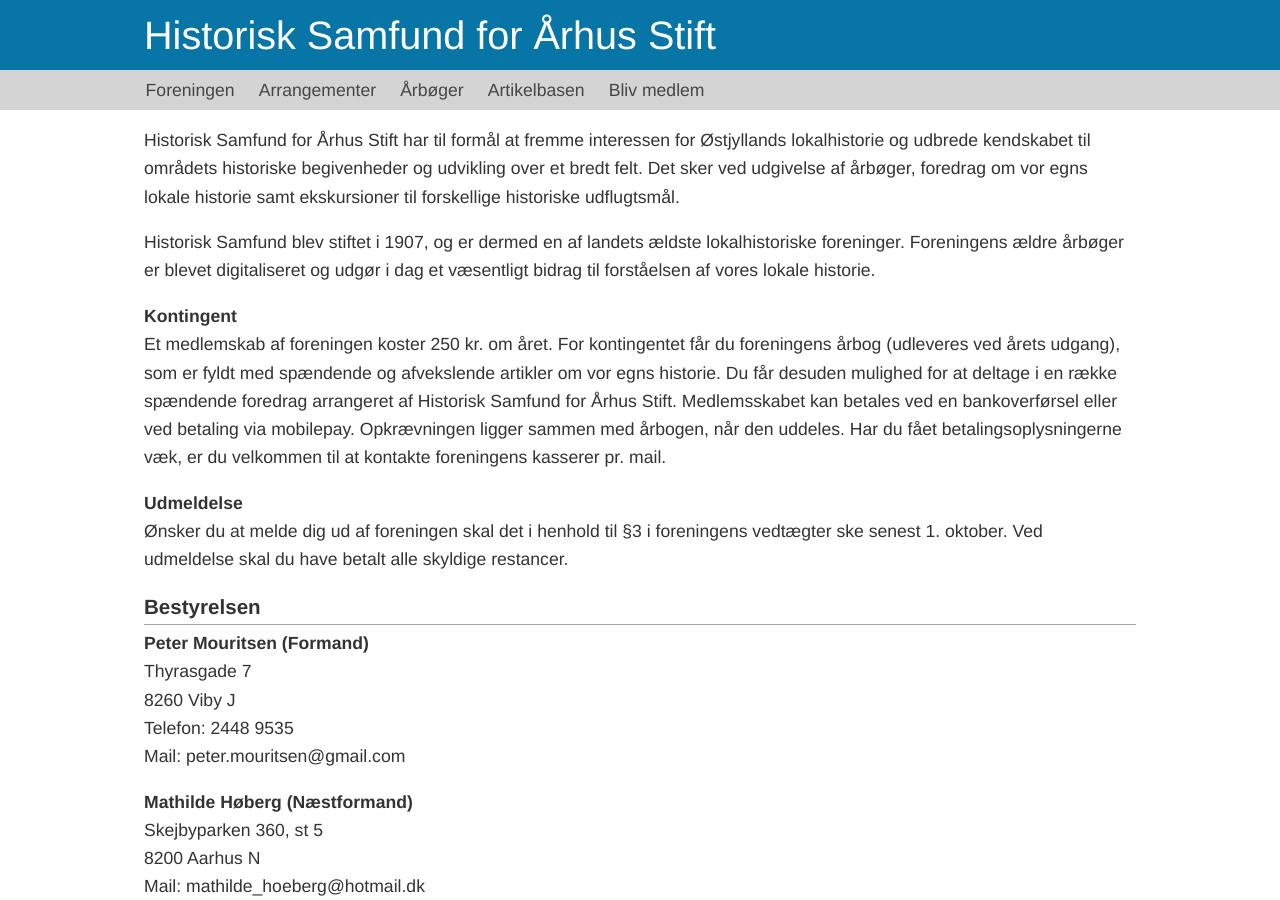
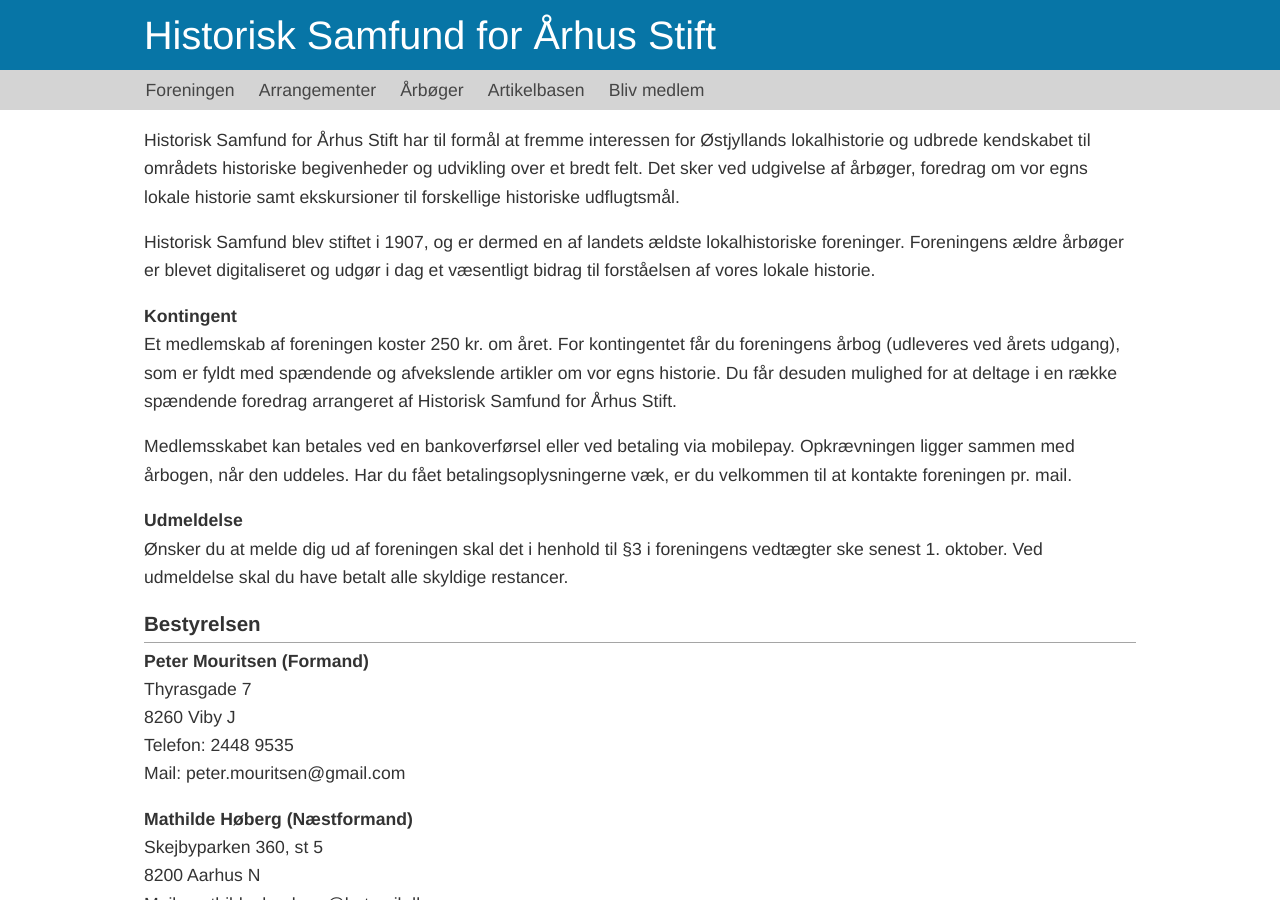
Before and after one commit to guldhorn/historisk-samfund, a Jekyll site: the page built from foreningen.md, in a window 1280 px wide and 900 px high. Built offline with Jekyll 4.4.1, drawn with Linux system fonts in a browser that asks for light colours.

Commit message:
Update foreningen.md

```diff
--- a/foreningen.md
+++ b/foreningen.md
@@ -10,7 +10,8 @@
 
 #### Kontingent
 Et medlemskab af foreningen koster 250 kr. om året. For kontingentet får du foreningens årbog (udleveres ved årets udgang), som er fyldt med spændende og afvekslende artikler om vor egns historie. Du får desuden mulighed for at deltage i en række spændende foredrag arrangeret af Historisk Samfund for Århus Stift.
-Medlemsskabet kan betales ved en bankoverførsel eller ved betaling via mobilepay. Opkrævningen ligger sammen med årbogen, når den uddeles. Har du fået betalingsoplysningerne væk, er du velkommen til at kontakte foreningens kasserer pr. mail.
+
+Medlemsskabet kan betales ved en bankoverførsel eller ved betaling via mobilepay. Opkrævningen ligger sammen med årbogen, når den uddeles. Har du fået betalingsoplysningerne væk, er du velkommen til at kontakte foreningen pr. mail.
 
 
 #### Udmeldelse
```
